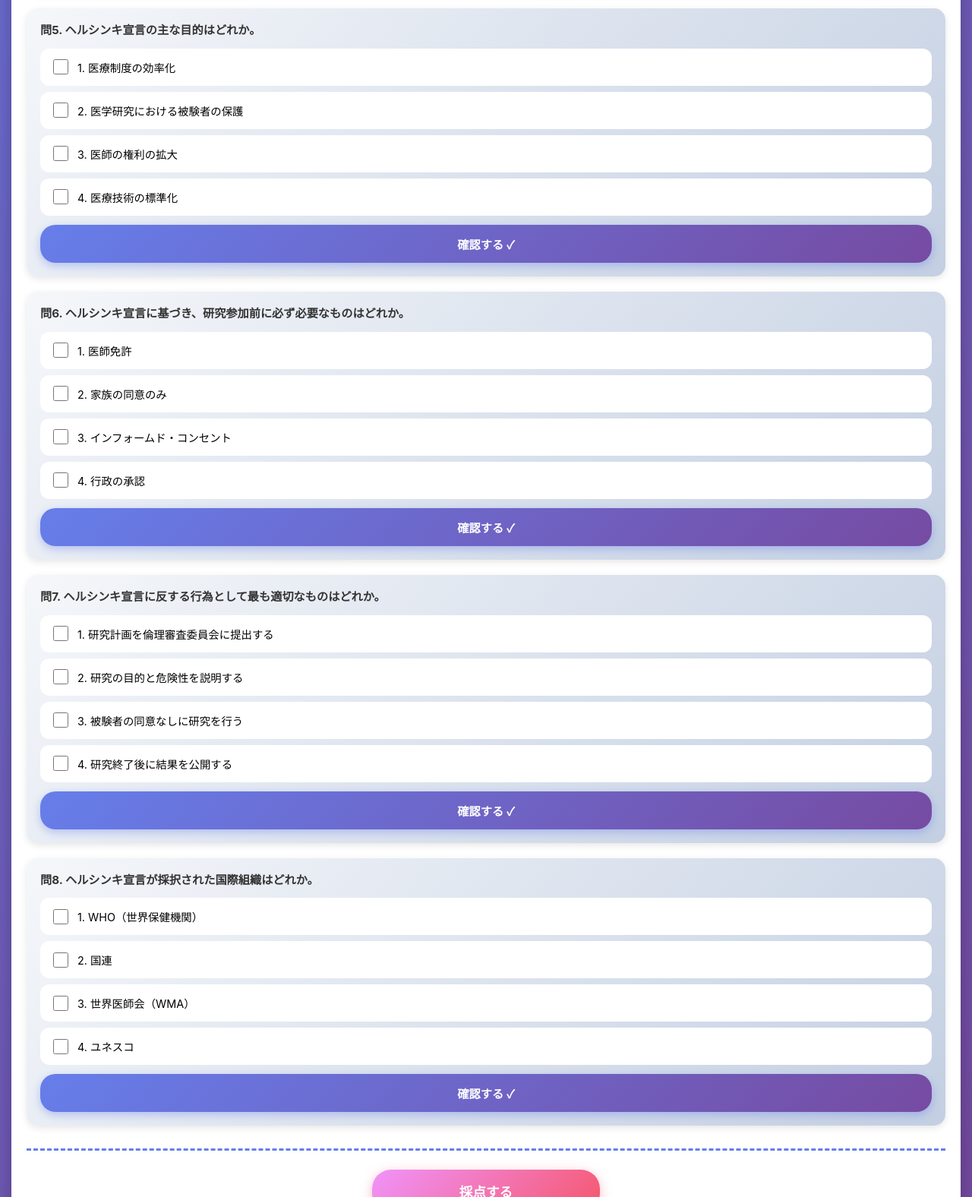
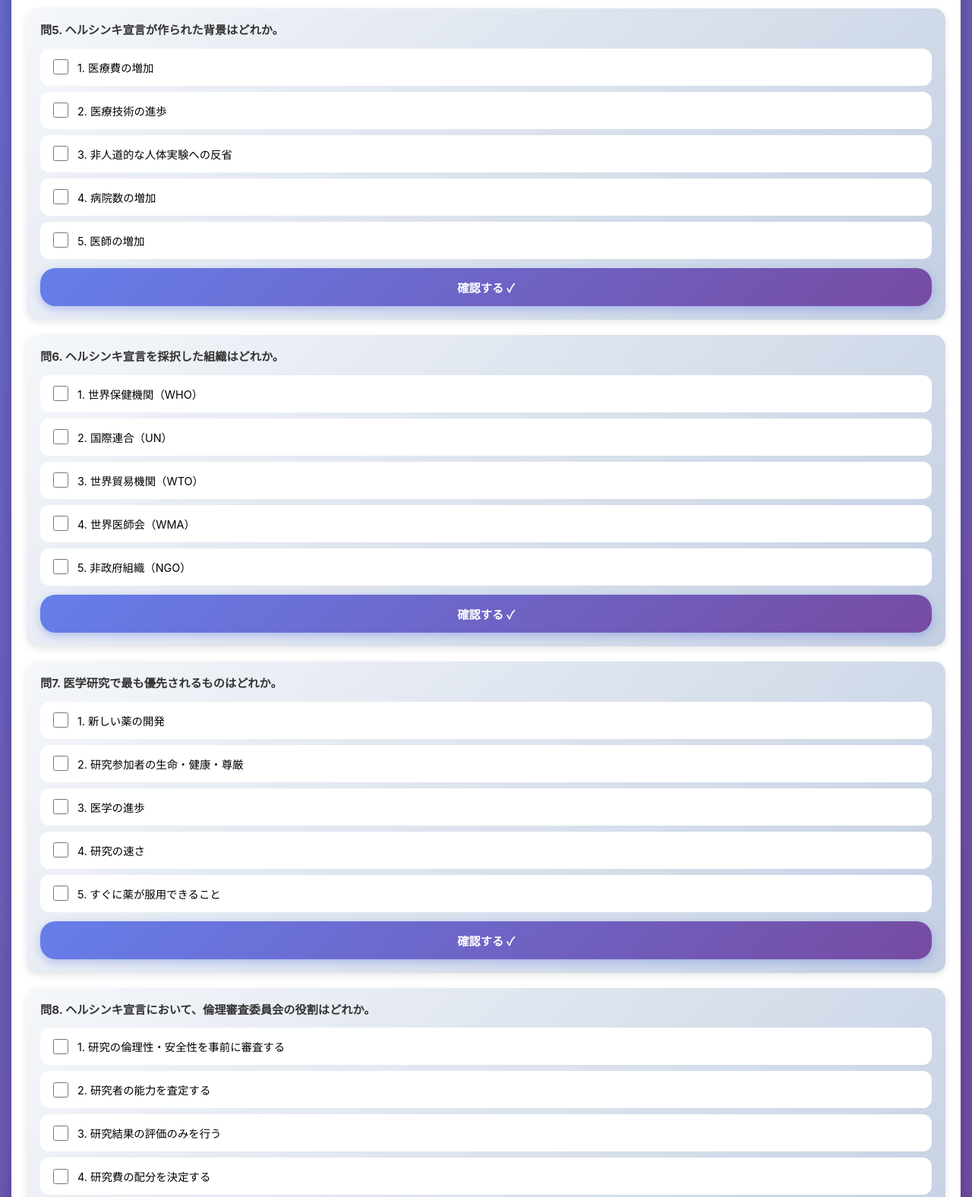
Before and after one commit to pafemakaron/yui, a plain HTML site: page kihonn2.html in a window 1280 px wide. Shown: the part 1600-3176 px from the top of the page at 76% size. Drawn offline with Linux system fonts and the light colour scheme.

Commit message:
Update kihonn2.html

```diff
--- a/kihonn2.html
+++ b/kihonn2.html
@@ -441,44 +441,48 @@
                 answer: 3
             },
             {// ヘルシンキ宣言 問5
-                text: 'ヘルシンキ宣言の主な目的はどれか。',
+                text: 'ヘルシンキ宣言が作られた背景はどれか。',
                 options: [
-                    '医療制度の効率化',
-                    '医学研究における被験者の保護',
-                    '医師の権利の拡大',
-                    '医療技術の標準化'
+                    '医療費の増加',
+                    '医療技術の進歩',
+                    '非人道的な人体実験への反省',
+                    '病院数の増加',
+                    '医師の増加'
+                ],
+                answer: 3
+            },
+            {// ヘルシンキ宣言 問6
+                text: 'ヘルシンキ宣言を採択した組織はどれか。',
+                options: [
+                    '世界保健機関（WHO）',
+                    '国際連合（UN）',
+                    '世界貿易機関（WTO）',
+                    '世界医師会（WMA）',
+                    '非政府組織（NGO）'
+                ],
+                answer: 4
+            },
+            {// ヘルシンキ宣言 問7
+                text: '医学研究で最も優先されるものはどれか。',
+                options: [
+                    '新しい薬の開発',
+                    '研究参加者の生命・健康・尊厳',
+                    '医学の進歩',
+                    '研究の速さ',
+                    'すぐに薬が服用できること'
                 ],
                 answer: 2
             },
-            {// ヘルシンキ宣言 問6
-                text: 'ヘルシンキ宣言に基づき、研究参加前に必ず必要なものはどれか。',
+            {// ヘルシンキ宣言 問8
+                text: 'ヘルシンキ宣言において、倫理審査委員会の役割はどれか。',
                 options: [
-                    '医師免許',
-                    '家族の同意のみ',
-                    'インフォームド・コンセント',
-                    '行政の承認'
+                    '研究の倫理性・安全性を事前に審査する',
+                    '研究者の能力を査定する',
+                    '研究結果の評価のみを行う',
+                    '研究費の配分を決定する',
+                    '研究者を調査する'
                 ],
-                answer: 3
-            },
-            {// ヘルシンキ宣言 問7
-                text: 'ヘルシンキ宣言に反する行為として最も適切なものはどれか。',
-                options: [
-                    '研究計画を倫理審査委員会に提出する',
-                    '研究の目的と危険性を説明する',
-                    '被験者の同意なしに研究を行う',
-                    '研究終了後に結果を公開する'
-                ],
-                answer: 3
-            },
-            {// ヘルシンキ宣言 問8
-                text: 'ヘルシンキ宣言が採択された国際組織はどれか。',
-                options: [
-                    'WHO（世界保健機関）',
-                    '国連',
-                    '世界医師会（WMA）',
-                    'ユネスコ'
-                ],
-                answer: 3
+                answer: 1
             }
         ];
 
```
